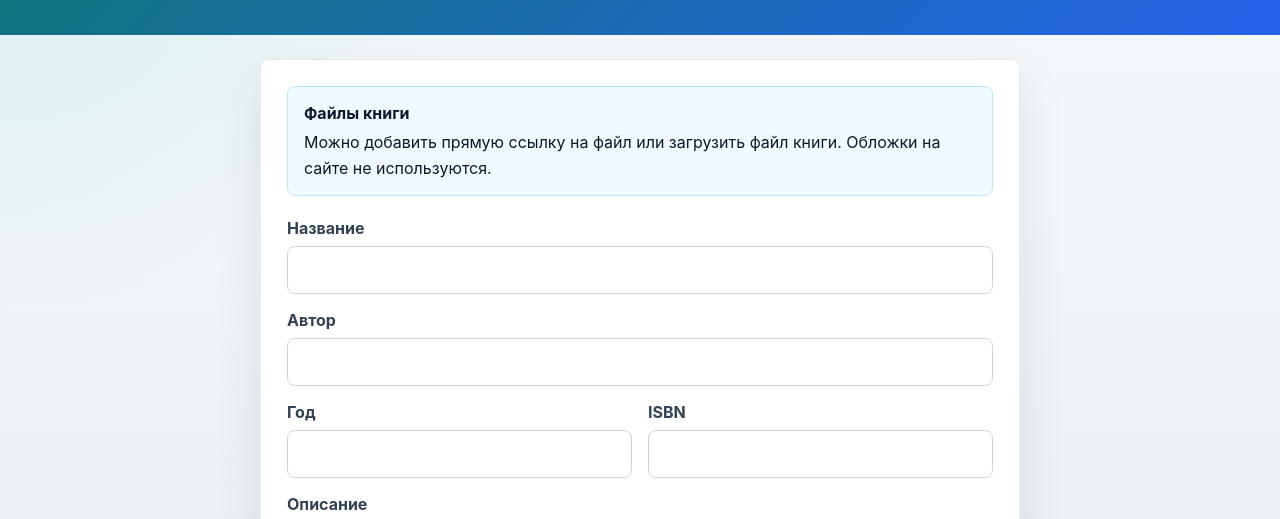
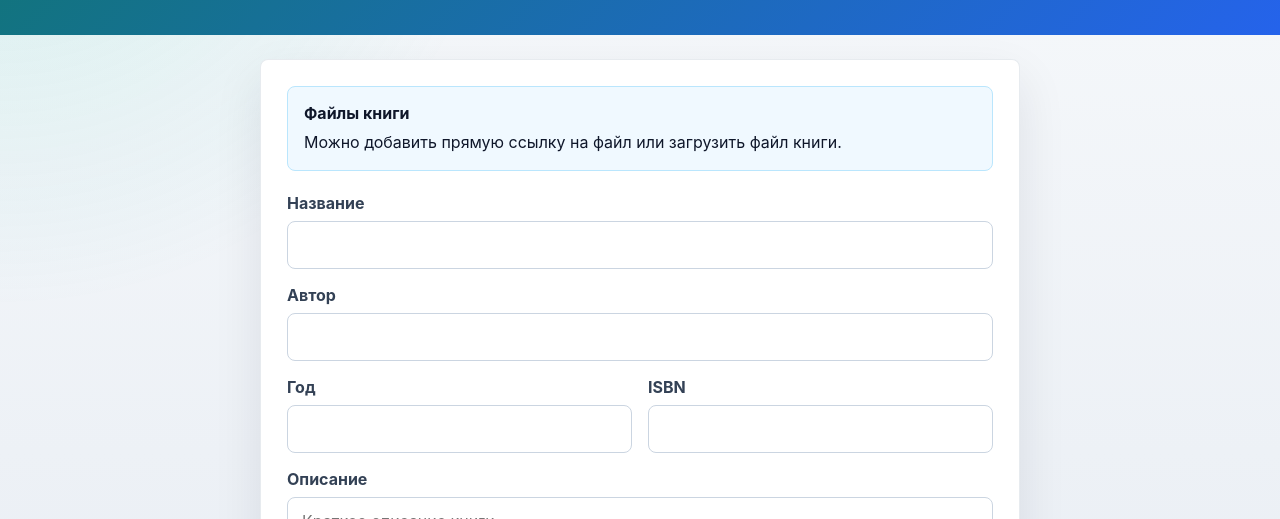
Before and after one commit to JustHomeOne/bookstoday, a plain HTML site: page add.html in a window 1280 px wide. Shown: the part 206-725 px from the top of the page. Drawn offline with nearby package versions, Linux system fonts and the light colour scheme.

Commit message:
Remove cover mention from add page

```diff
--- a/add.html
+++ b/add.html
@@ -25,7 +25,7 @@
     <section class="card">
       <div class="notice">
         <strong>Файлы книги</strong>
-        Можно добавить прямую ссылку на файл или загрузить файл книги. Обложки на сайте не используются.
+        Можно добавить прямую ссылку на файл или загрузить файл книги.
       </div>
 
       <form id="book-form">
```
